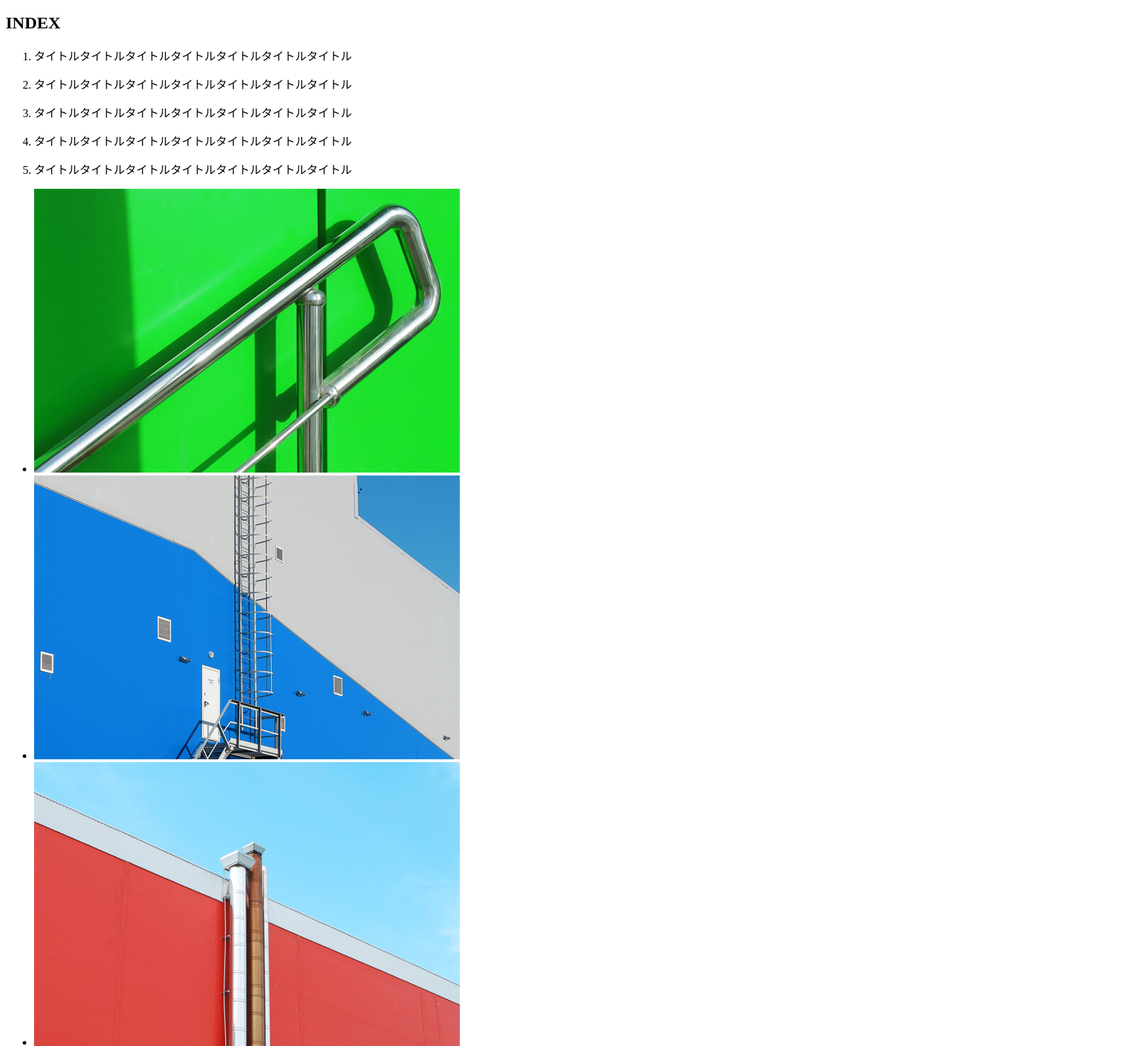
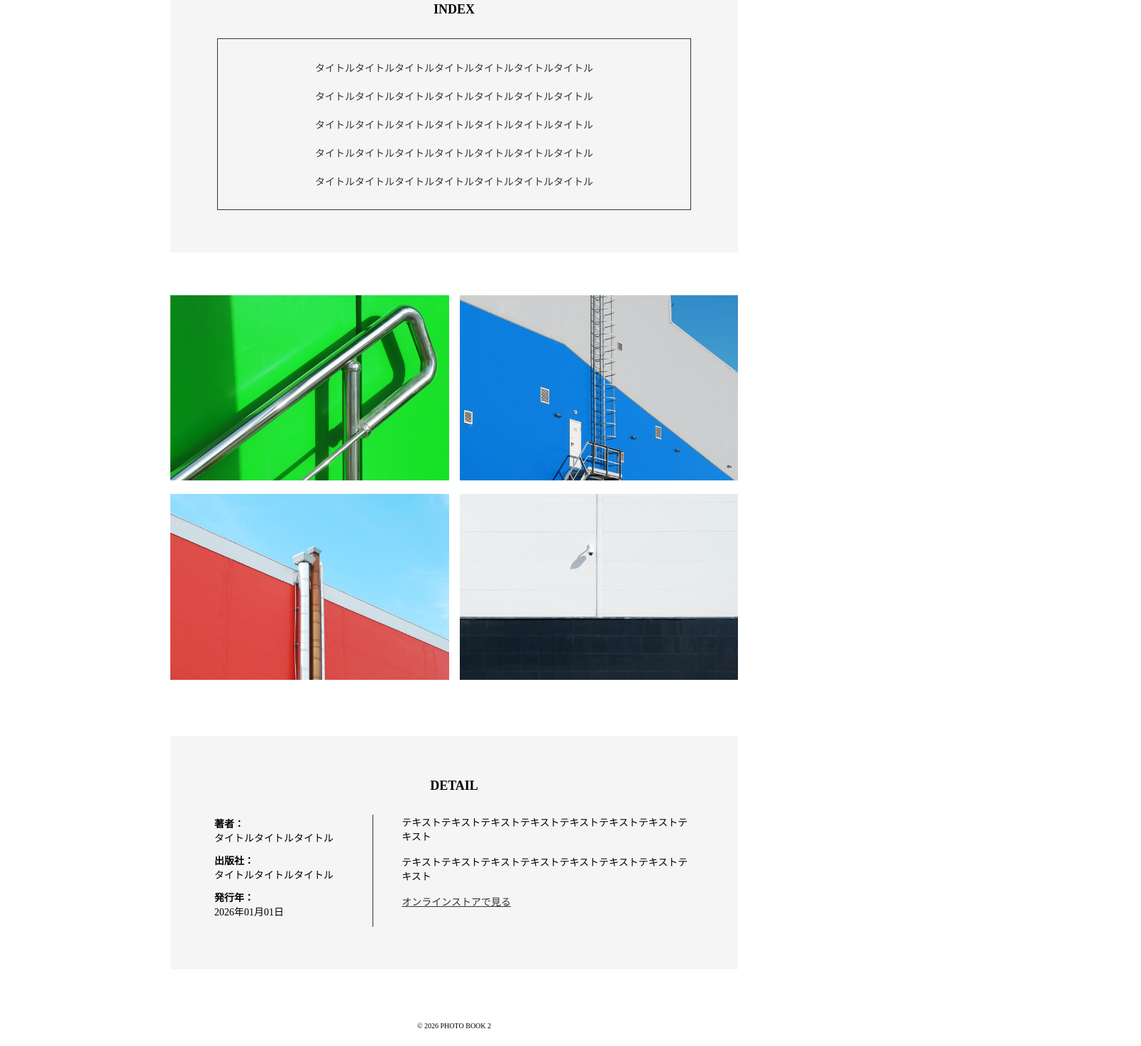
Before and after one commit to bestlife-tokudome/code-jump-photo-menu-2, a plain HTML site: page index.html in a window 1280 px wide. Shown: the part 573-2047 px from the top of the page at 71% size, 1608 px wide, since content can reach past the window. Drawn offline with nearby package versions, Linux system fonts and the light colour scheme; files that its build step writes are made by us from their sources.

Commit message:
スタイリング完了残りレスポンシブ対応

```diff
--- a/index.html
+++ b/index.html
@@ -16,22 +16,22 @@
         <img class="main-visual__image" src="img/mainvisual.jpg">
     </section>
 
-    <section class="index__wrapper wrapper">
+    <section class="index wrapper">
         <div class="index__container container">
-            <h1 class="index__section-title">INDEX</h1>
+            <h1 class="index__section-title section-title">INDEX</h1>
             <div class="index__list">
                 <ol>
-                    <li><p>タイトルタイトルタイトルタイトルタイトルタイトルタイトル</p></li>
-                    <li><p>タイトルタイトルタイトルタイトルタイトルタイトルタイトル</p></li>
-                    <li><p>タイトルタイトルタイトルタイトルタイトルタイトルタイトル</p></li>
-                    <li><p>タイトルタイトルタイトルタイトルタイトルタイトルタイトル</p></li>
-                    <li><p>タイトルタイトルタイトルタイトルタイトルタイトルタイトル</p></li>
+                    <li>タイトルタイトルタイトルタイトルタイトルタイトルタイトル</li>
+                    <li>タイトルタイトルタイトルタイトルタイトルタイトルタイトル</li>
+                    <li>タイトルタイトルタイトルタイトルタイトルタイトルタイトル</li>
+                    <li>タイトルタイトルタイトルタイトルタイトルタイトルタイトル</li>
+                    <li>タイトルタイトルタイトルタイトルタイトルタイトルタイトル</li>
                 </ol>
             </div>
         </div>
     </section>
 
-    <section class="photo__wrapper wrapper">
+    <section class="photo wrapper">
         <div class="photo__container container">
             <ul>
                 <li><img src="img/photo1.jpg"></li>
@@ -42,29 +42,31 @@
         </div>
     </section>
 
-    <section class="detail__wrapper wrapper">
+    <section class="detail wrapper">
         <div class="detail__container container">
-            <h1 class="detail__section-title">DETAIL</h1>
+            <h1 class="detail__section-title section-title">DETAIL</h1>
             <div class="detail__text">
                 <div class="detail__info">
                     <table>
-                        <tr class="tr-author">
-                            <th>著者</th>
+                        <tr class="detail__tr-author">
+                            <th>著者：</th>
                             <td>タイトルタイトルタイトル</td>
                         </tr>
-                        <tr class="tr-publisher">
-                            <th>出版社</th>
+                        <tr class="detail__tr-publisher">
+                            <th>出版社：</th>
                             <td>タイトルタイトルタイトル</td>
                         </tr>
-                        <tr class="tr-date">
-                            <th>発行年</th>
+                        <tr class="detail__tr-date">
+                            <th>発行年：</th>
                             <td>2026年01月01日</td>
                         </tr>
                     </table>
                 </div>
                 <div class="detail__description">
                     <p>テキストテキストテキストテキストテキストテキストテキストテキスト</p>
+                    <br>
                     <p>テキストテキストテキストテキストテキストテキストテキストテキスト</p>
+                    <br>
                     <a class="detail__link" href="#">オンラインストアで見る</a>
                 </div>
             </div>
@@ -72,7 +74,7 @@
     </section>
 
     <footer>
-        <p>&copy; PHOTO BOOK 2</p>
+        <p>&copy; 2026 PHOTO BOOK 2</p>
     </footer>
 
 </body>
--- a/scss/style.scss
+++ b/scss/style.scss
@@ -0,0 +1,148 @@
+@charset "utf-8";
+
+$bp_sp: 1024px;
+$width_mv: 1000px;
+$width_content: 800px;
+$bg_color: #F5F5F5;
+$font_color: #333;
+$font-size_large: 18px;
+$font-size_mid: 14px;
+$section_margin: 60px;
+
+*, *::before, *::after {
+    box-sizing: border-box;
+    padding: 0;
+    margin: 0;
+}
+
+a {
+    text-decoration: none;
+    color: $font_color;
+}
+
+li {
+    list-style: none;
+    list-style-position: inside;
+}
+
+body {
+    max-width: $width_mv;
+    margin: 0 auto;
+}
+
+.wrapper {
+    margin-bottom: 60px;
+}
+
+.container {
+    width: $width_content;
+    margin: 0 auto;
+}
+
+.section-title {
+    margin-bottom: 30px;
+    font-size: $font-size_large;
+}
+
+header {
+    padding: 15px 0;
+
+    img {
+        width: 180px;
+    }
+}
+
+.main-visual__image {
+    width: $width_mv;
+}
+
+.index {
+
+    &__container {
+        background-color: $bg_color;
+        padding: 60px;
+        justify-items: center;
+    }
+
+    &__list {
+        border: 1px solid $font_color;
+        padding: 30px 137px;
+
+        li {
+            font-size: $font-size_mid;
+            color: $font_color;
+            margin-bottom: 20px;
+
+            &:last-child {
+                margin-bottom: 0;
+            }
+        }
+    }
+}
+
+.photo {
+
+    &__container ul{
+        display: flex;
+        flex-wrap: wrap;
+        width: 100%;
+        justify-content: space-between;
+
+        li {
+            width: calc( (100% - 15px) / 2);
+            margin-bottom: 15px;
+
+            img {
+                width: 100%;
+            }
+        }
+    }
+}
+
+.detail {
+    &__container {
+        background-color: $bg_color;
+        justify-items: center;
+        padding: 60px;
+    }
+
+    &__text {
+        display: flex;
+    }
+
+    &__info {
+        padding-right: 40px;
+        margin-right: 40px;
+        border-right: 1px solid $font_color;
+        width: 240px;
+
+        th, td {
+            display: block;
+            text-align: left;
+            font-size: $font-size_mid;
+        }
+
+        td {
+            margin-bottom: 10px;
+        }
+    }
+
+    &__description {
+        font-size: $font-size_mid;
+    }
+
+    &__link {
+        text-decoration: underline;
+    }
+}
+
+footer {
+    display: flex;
+    height: 40px;
+    justify-content: center;
+    align-items: center;
+
+    p {
+        font-size: 10px;
+    }
+}
```
